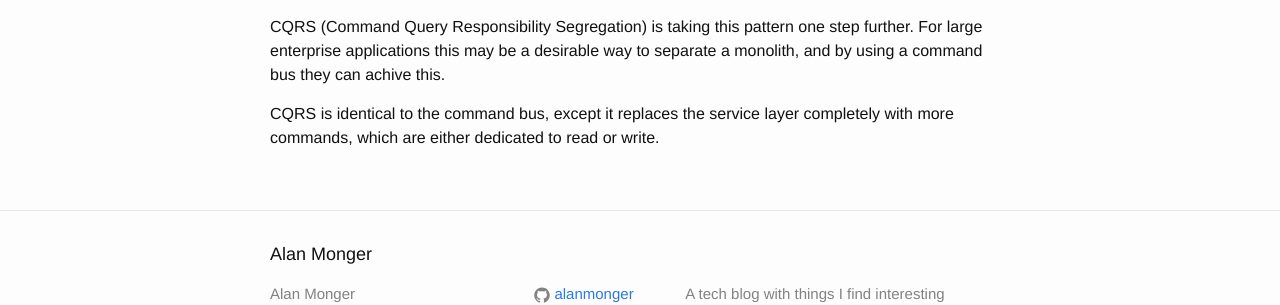
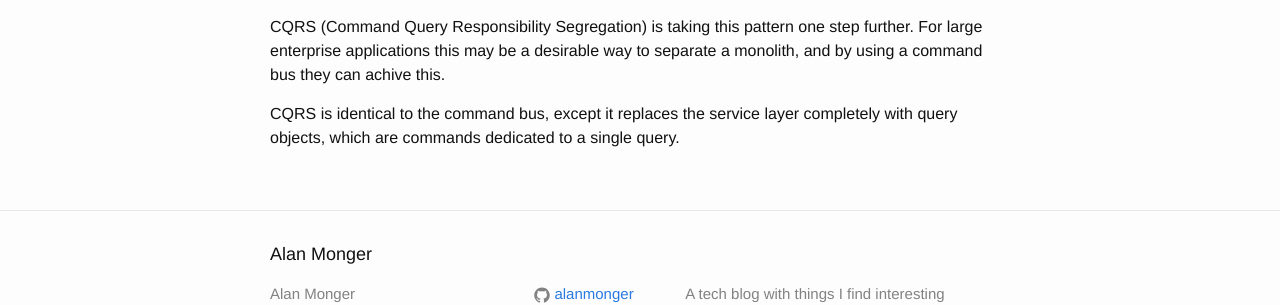
Before and after one commit to amonger/amonger.github.io, a Jekyll site: the page built from _posts/2015-07-22-application-chunks-with-the-command-bus.markdown, in a window 1280 px wide. Shown: the part 1607-1912 px from the top of the page. Built offline with Jekyll 4.4.1, drawn with Linux system fonts in a browser that asks for light colours.

Commit message:
Update 2015-07-22-application-chunks-with-the-command-bus.markdown

```diff
--- a/_posts/2015-07-22-application-chunks-with-the-command-bus.markdown
+++ b/_posts/2015-07-22-application-chunks-with-the-command-bus.markdown
@@ -56,4 +56,4 @@ In this example, we've charge the customers card, and dispatched a new event. We
 
 CQRS (Command Query Responsibility Segregation) is taking this pattern one step further. For large enterprise applications this may be a desirable way to separate a monolith, and by using a command bus they can achive this.
 
-CQRS is identical to the command bus, except it replaces the service layer completely with more commands, which are either dedicated to read or write.
+CQRS is identical to the command bus, except it replaces the service layer completely with query objects, which are commands dedicated to a single query.
```
